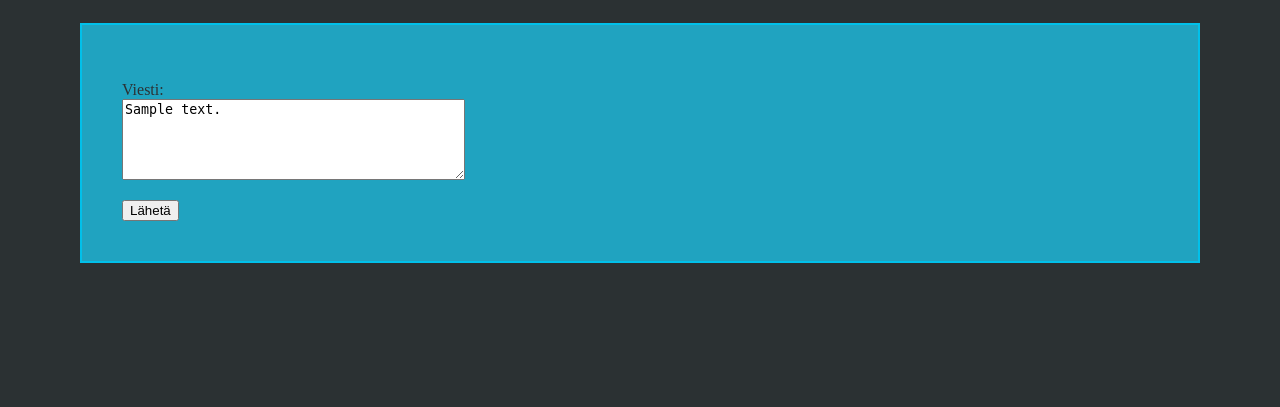
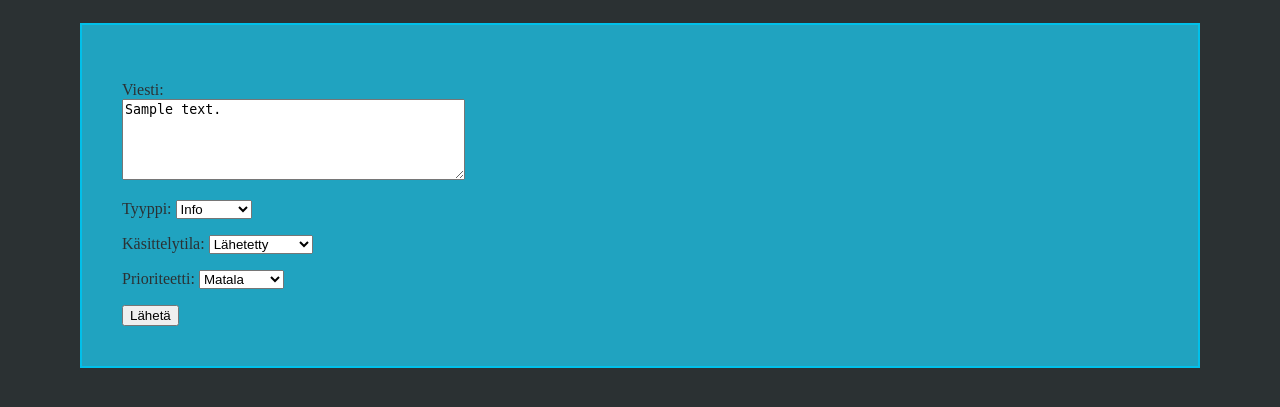
Before and after one commit to nila-4-96/kayttoliittyma-tikawe, a Flask app: page /edit/1 in a window 1280 px wide. Shown: the part 267-674 px from the top of the page. Run offline with Flask 3, Linux system fonts and the light colour scheme; the visitor is signed in with stand-in values (Sample User, id 1); tables that the repository leaves empty hold one stand-in row (values such as "Sample post"); parts of the project's set-up code (start-up, migrations or seed data) failed here and were passed over.

Commit message:
Fixed message editing

```diff
--- a/app.py
+++ b/app.py
@@ -132,7 +132,6 @@ def new_message():
 
     return redirect("/thread/" + str(thread_id))
 
-
 @app.route("/edit/<int:message_id>", methods=["GET", "POST"])
 @require_login
 def edit_message(message_id):
@@ -146,14 +145,55 @@ def edit_message(message_id):
     if request.method == "POST":
         check_csrf()
         content = request.form["content"]
+        post_type = request.form["post_type"]
+        status = request.form["status"]
+        priority = request.form["priority"]
+
         if len(content) > 5000:
             flash("VIRHE: Viesti on liian pitkä, maksimipituus on 5000 merkkiä.", "error")
             return redirect("/edit/" + str(message_id))
-        forum.update_message(message["id"], content)
+
+        thread = forum.get_thread(message["thread_id"])
+        if not thread:
+            abort(404, "VIRHE: Käsittelemääsi ketjua ei ole olemassa.")
+
+        forum.update_thread(message["id"], thread["title"], content, post_type, status, priority)
         return redirect("/thread/" + str(message["thread_id"]))
 
     return abort(403, "Tuntematon virhe!")
 
+@app.route("/edit_thread/<int:message_id>", methods=["GET", "POST"])
+@require_login
+def edit_thread(message_id):
+    message = forum.get_message(message_id)
+    if not message or message["user_id"] != session["user_id"]:
+        abort(403, "VIRHE: Voit muokata vain omia viestejä.")
+
+    thread = forum.get_thread(message["thread_id"])
+    if not thread:
+        abort(404, "VIRHE: Käsittelemääsi ketjua ei ole olemassa.")
+
+    if request.method == "GET":
+        return render_template("edit_thread.html", message=message, thread=thread)
+
+    if request.method == "POST":
+        check_csrf()
+        title = request.form["title"]
+        content = request.form["content"]
+        post_type = request.form["post_type"]
+        status = request.form["status"]
+        priority = request.form["priority"]
+
+        if not title or len(title) > 100 or len(content) > 5000:
+            flash("VIRHE: Otsikko tai viesti on liian pitkä.", "error")
+            return redirect("/edit_thread/" + str(message_id))
+
+        forum.update_thread(message["id"], title, content, post_type, status, priority)
+        forum.update_message(message["id"], content, post_type=post_type, status=status)
+
+        return redirect("/thread/" + str(message["thread_id"]))
+
+    return abort(403, "Tuntematon virhe!")
 
 @app.route("/remove/<int:message_id>", methods=["GET", "POST"])
 @require_login
--- a/forum.py
+++ b/forum.py
@@ -48,6 +48,13 @@ def add_message(content, user_id, thread_id):
              VALUES (?, ?, ?, ?)"""
     db.execute(sql, [content, user_id, thread_id, datetime.now()])
 
+def update_thread(message_id, title, content, post_type, status, priority):
+    sql = """UPDATE threads
+             SET title = ?, post_type = ?, status = ?, priority = ?
+             WHERE id = (SELECT thread_id FROM messages WHERE id = ?)"""
+    db.execute(sql, [title, post_type, status, priority, message_id])
+    update_message(message_id, content)
+
 def update_message(message_id, content):
     sql = "UPDATE messages SET content = ? WHERE id = ?"
     db.execute(sql, [content, message_id])
--- a/templates/edit.html
+++ b/templates/edit.html
@@ -30,8 +30,35 @@
     <form action="/edit/{{ message.id }}" method="post">
       <p>
         Viesti:<br />
-        <textarea name="content" rows="5" cols="40">{{ message.content }}</textarea>
+        <textarea name="content" rows="5" cols="40" required>{{ message.content }}</textarea>
       </p>
+      <p>
+        <label for="post_type">Tyyppi:</label>
+        <select name="post_type" id="post_type" required>
+          <option value="Info" {% if message.post_type == "Info" %}selected{% endif %}>Info</option>
+          <option value="Kysymys" {% if message.post_type == "Kysymys" %}selected{% endif %}>Kysymys</option>
+          <option value="Ilmoitus" {% if message.post_type == "Ilmoitus" %}selected{% endif %}>Ilmoitus</option>
+        </select>
+      </p>
+
+      <p>
+        <label for="status">Käsittelytila:</label>
+        <select name="status" id="status" required>
+          <option value="Lähetetty" {% if message.status == "Lähetetty" %}selected{% endif %}>Lähetetty</option>
+          <option value="Vastaanotettu" {% if message.status == "Vastaanotettu" %}selected{% endif %}>Vastaanotettu</option>
+          <option value="Käsitellään" {% if message.status == "Käsitellään" %}selected{% endif %}>Käsitellään</option>
+          <option value="Käsitelty" {% if message.status == "Käsitelty" %}selected{% endif %}>Käsitelty</option>
+        </select>
+      </p>
+      <p>
+        <label for="priority">Prioriteetti:</label>
+        <select name="priority" id="priority" required>
+          <option value="Matala" {% if message.priority == "Matala" %}selected{% endif %}>Matala</option>
+          <option value="Keskiverto" {% if message.priority == "Keskiverto" %}selected{% endif %}>Keskiverto</option>
+          <option value="Korkea" {% if message.priority == "Korkea" %}selected{% endif %}>Korkea</option>
+        </select>
+      </p>
+
       <input type="hidden" name="csrf_token" value="{{ session.csrf_token }}" />
       <input type="submit" value="Lähetä" />
     </form>
```
